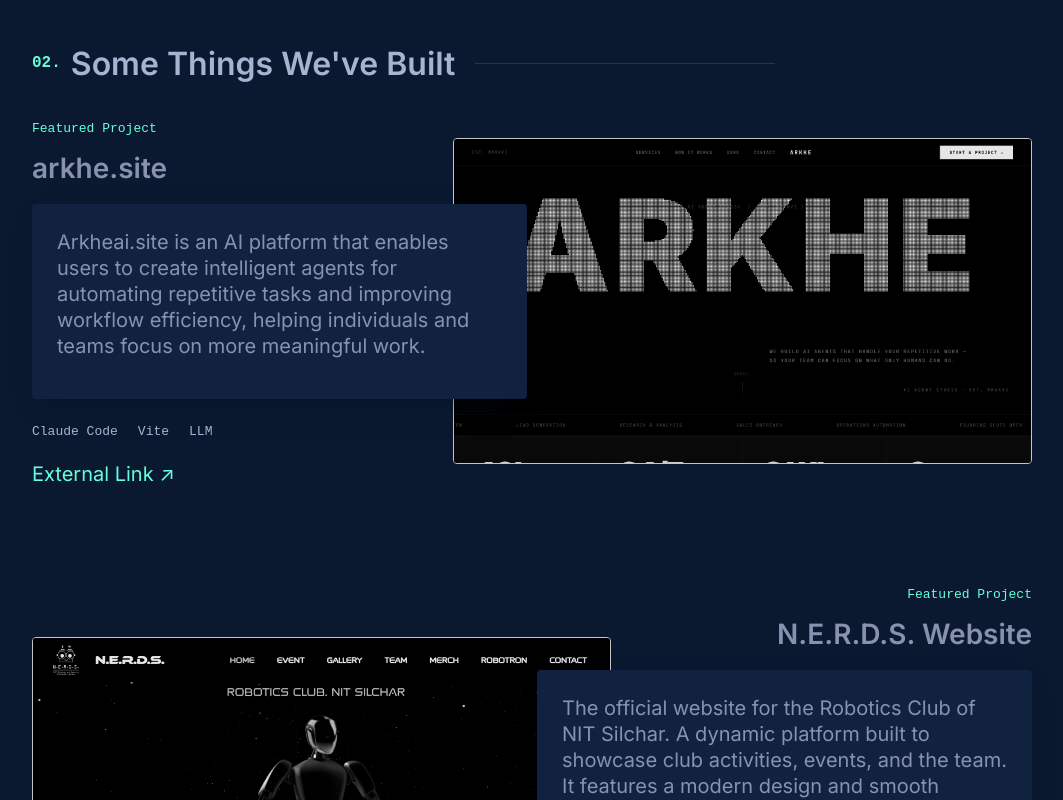
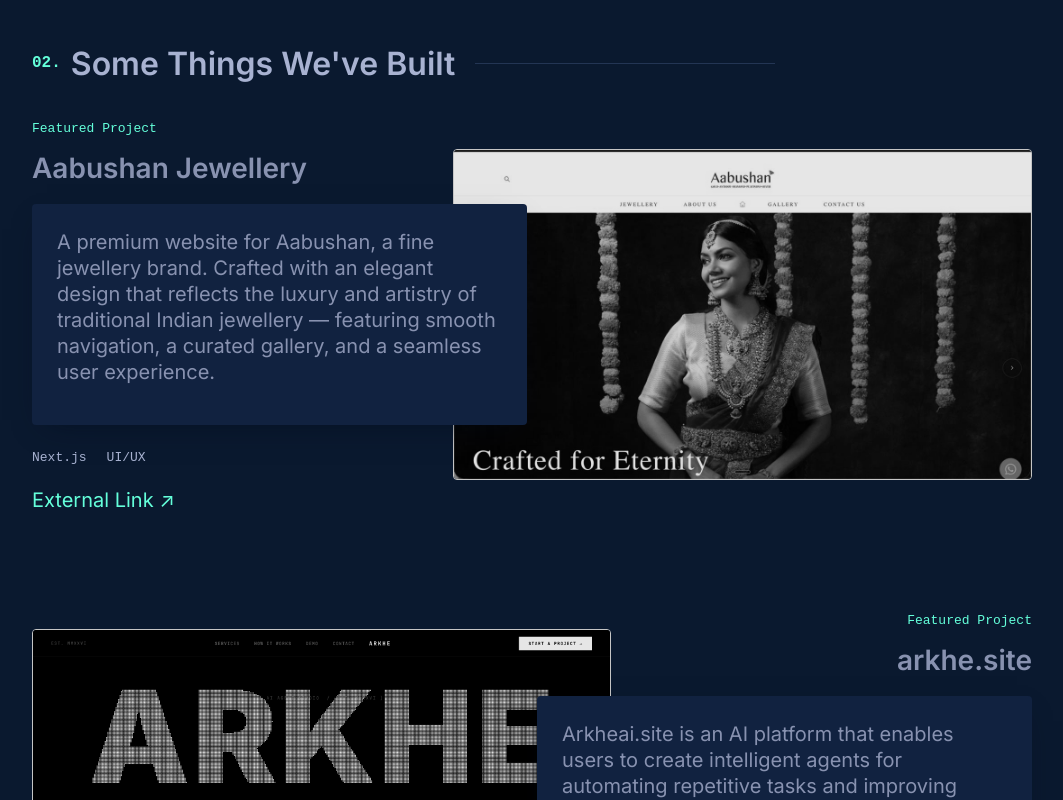
Before and after one commit to sunidhiyk/maxWeb-portfolio, a React (Vite) app: page / in a window 1280 px wide. Shown: the part 1420-2220 px from the top of the page, without its empty margins (108-1171 px from the left). Built offline with nearby package versions, Linux system fonts and the light colour scheme.

Commit message:
projects updated

```diff
--- a/src/components/Projects.jsx
+++ b/src/components/Projects.jsx
@@ -6,6 +6,13 @@
     const [isPaused, setIsPaused] = useState(false);
 
     const projects = [
+        {
+            title: 'Aabushan Jewellery',
+            description: 'A premium website for Aabushan, a fine jewellery brand. Crafted with an elegant design that reflects the luxury and artistry of traditional Indian jewellery — featuring smooth navigation, a curated gallery, and a seamless user experience.',
+            tech: ['Next.js', 'UI/UX'],
+            link: 'https://www.aabushan.in/',
+            image: '/assets/aabushan.jpeg'
+        },
         {
             title: 'arkhe.site',
             description: 'Arkheai.site is an AI platform that enables users to create intelligent agents for automating repetitive tasks and improving workflow efficiency, helping individuals and teams focus on more meaningful work.',
```
Also changed, not shown: public/assets/aabushan.jpeg (added).
